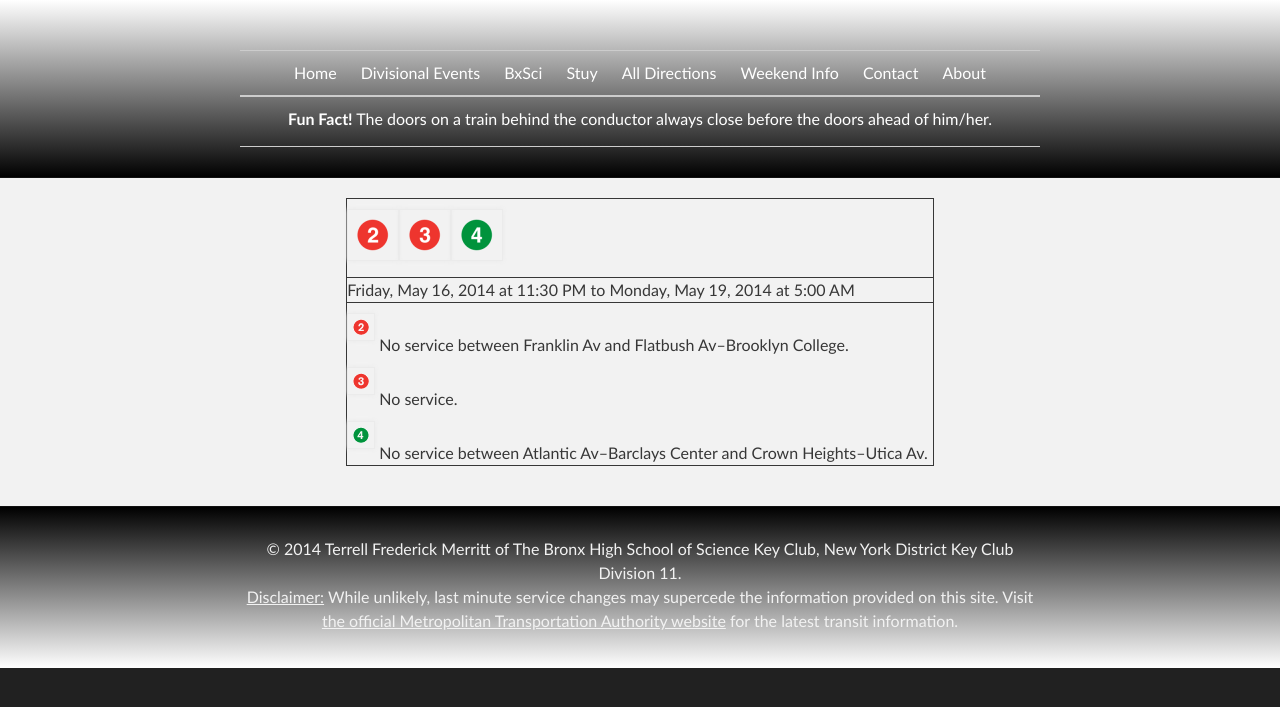
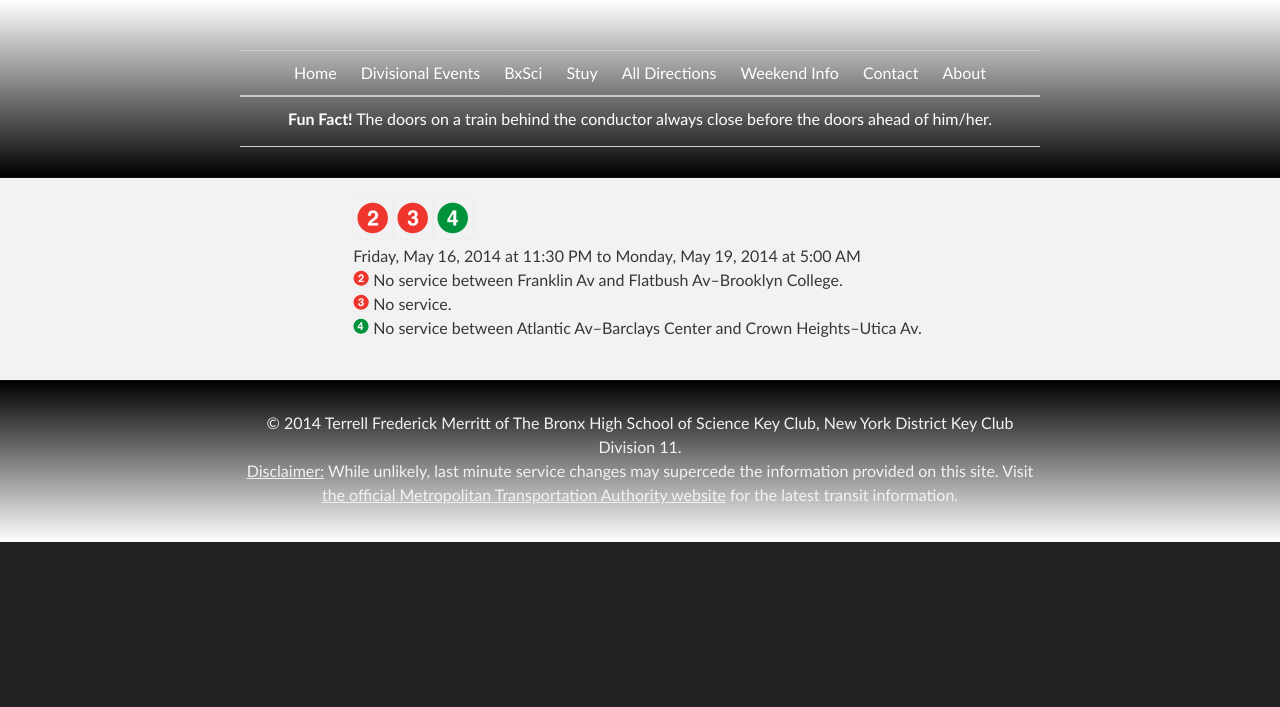
Before and after one commit to d11directions/d11directions.github.io, a Jekyll site: the page built from changes/20140517/Eastern_Pkwy.html, in a window 1280 px wide. Shown: the top 707 px of the page. Built offline with Jekyll 4.4.1, drawn with Linux system fonts in a browser that asks for light colours.

Commit message:
Update service change layout
Add styles to make table unnoticable

```diff
--- a/_layouts/servicechange.html
+++ b/_layouts/servicechange.html
@@ -5,6 +5,7 @@ title: Service Change
 <div id="main_content_wrap" class="outer">
     <section id="main_content" class="inner">
     <div align="center">
+    <style>td {border: none;} table {border: none;} img {padding: 0; margin: 0; border: none;}</style>
     <table>
         <tbody>
             <tr>
```
